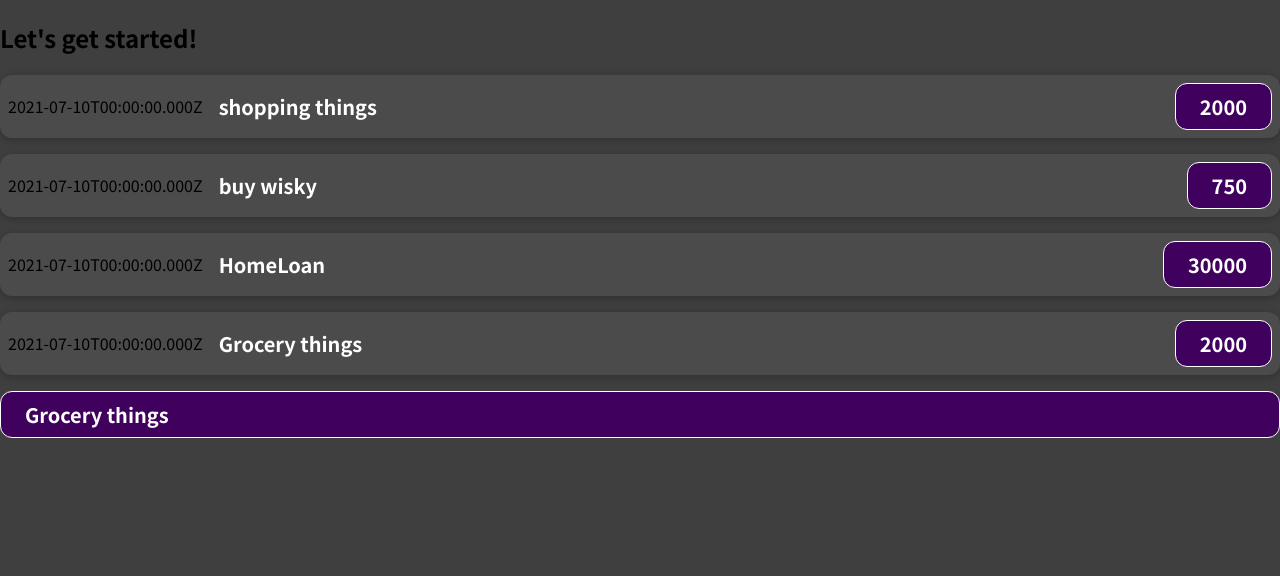
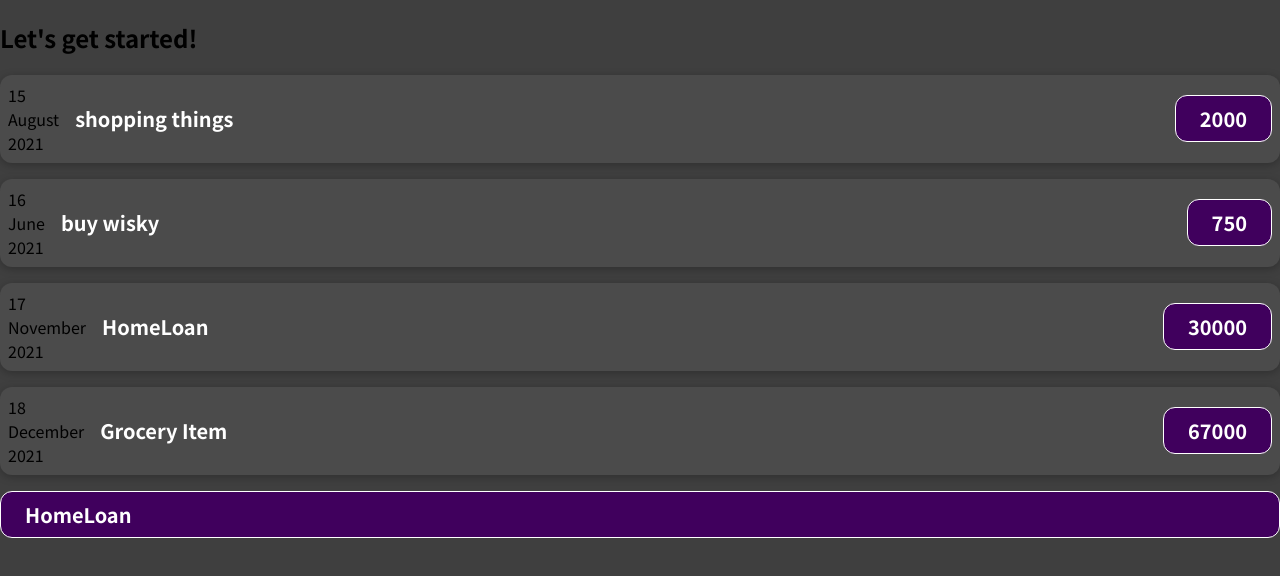
Before and after one commit to MohanRaj0310/React-Expense-Tracker, a JavaScript app: page / in a window 1280 px wide. Shown: the top 576 px of the page. Built offline with nearby package versions, Linux system fonts and the light colour scheme.

Commit message:
Multiple component

```diff
--- a/src/App.js
+++ b/src/App.js
@@ -1,6 +1,7 @@
 import ExpenseItem from "./components/ExpenseItem";
 import "./components/ExpenseItem.css";
 const Template = function (props){
+  console.log(arguments)
   return (
     <div>
       <h1 className="expense-item__price">{props.title}</h1>
@@ -13,35 +14,50 @@ function App() {
       id: 'e1',
       title: 'shopping things',
       amount: 2000,
-      date: new Date(2021, 7, 10)
+      date: new Date(2021, 7, 15)
     },
     {
       id: 'e2',
       title: 'buy wisky',
       amount: 750,
-      date: new Date(2021, 5, 10)
+      date: new Date(2021, 5, 16)
     },
     {
       id: 'e3',
       title: 'HomeLoan',
       amount: 30000,
-      date: new Date(2021, 10, 6)
+      date: new Date(2021, 10, 17)
     },
     {
       id: 'e4',
-      title: 'Grocery things',
-      amount: 2000,
-      date: new Date(2021, 10, 6)
+      title: 'Grocery Item',
+      amount: 67000,
+      date: new Date(2021, 11, 18)
     }
   ]
   return (
     <div>
       <h2>Let's get started!</h2>
-      <ExpenseItem title={expenses[0].title} amount={expenses[0].amount}></ExpenseItem>
-      <ExpenseItem title={expenses[1].title} amount={expenses[1].amount}></ExpenseItem>
-      <ExpenseItem title={expenses[2].title} amount={expenses[2].amount}></ExpenseItem>
-      <ExpenseItem title={expenses[3].title} amount={expenses[3].amount}></ExpenseItem>
-      <Template title={expenses[3].title}/>
+      <ExpenseItem
+        title={expenses[0].title}
+        amount={expenses[0].amount}
+        date={expenses[0].date}/>
+      <ExpenseItem
+        title={expenses[1].title}
+        amount={expenses[1].amount}
+        date={expenses[1].date}/>
+      <ExpenseItem
+        title={expenses[2].title}
+        amount={expenses[2].amount}
+        date={expenses[2].date}/>
+      <ExpenseItem
+        title={expenses[3].title}
+        amount={expenses[3].amount}
+        date={expenses[3].date}/>
+      <Template title={expenses[2].title}/>
+      {/*<Template title={expenses.forEach((userInfo)=> {
+        return userInfo
+      })}/>*/}
     </div>
   );
 }
--- /dev/null
+++ b/src/components/ExpenseDate.js
@@ -0,0 +1,15 @@
+function ExpenseDate (props){
+  const month = props.date.toLocaleString('en-gb', { month: 'long'})
+  const day = props.date.toLocaleString('en-gb', {day: '2-digit'})
+  const year = props.date.getFullYear()
+  console.log(props)
+  return (
+    <div>
+      <div>{day}</div>
+      <div>{month}</div>
+      <div>{year}</div>
+    </div>
+  )
+}
+
+export default ExpenseDate
--- a/src/components/ExpenseItem.js
+++ b/src/components/ExpenseItem.js
@@ -1,16 +1,10 @@
 import './ExpenseItem.css';
+import ExpenseDate from './ExpenseDate'
 
 function ExpenseItem (props){
-  const expenseDate = new Date(2021, 6, 10)
-  const expenseTitle = "Car Insurance"
-  const expenseAmount = "256"
-  // const user = {
-  //   age: 90,
-  //   name: 'gandhi'
-  // }
   return (
     <div className="expense-item">
-      <div>{expenseDate.toISOString()}</div>
+      <ExpenseDate date={props.date}/>
       <div className="expense-item__description">
         <h2>{props.title}</h2>
         <div className="expense-item__price">{props.amount}</div>
```
Also changed, not shown: src/playground/index.html (added, +12 -0 lines), src/playground/testing.js (+58 -15 lines).
